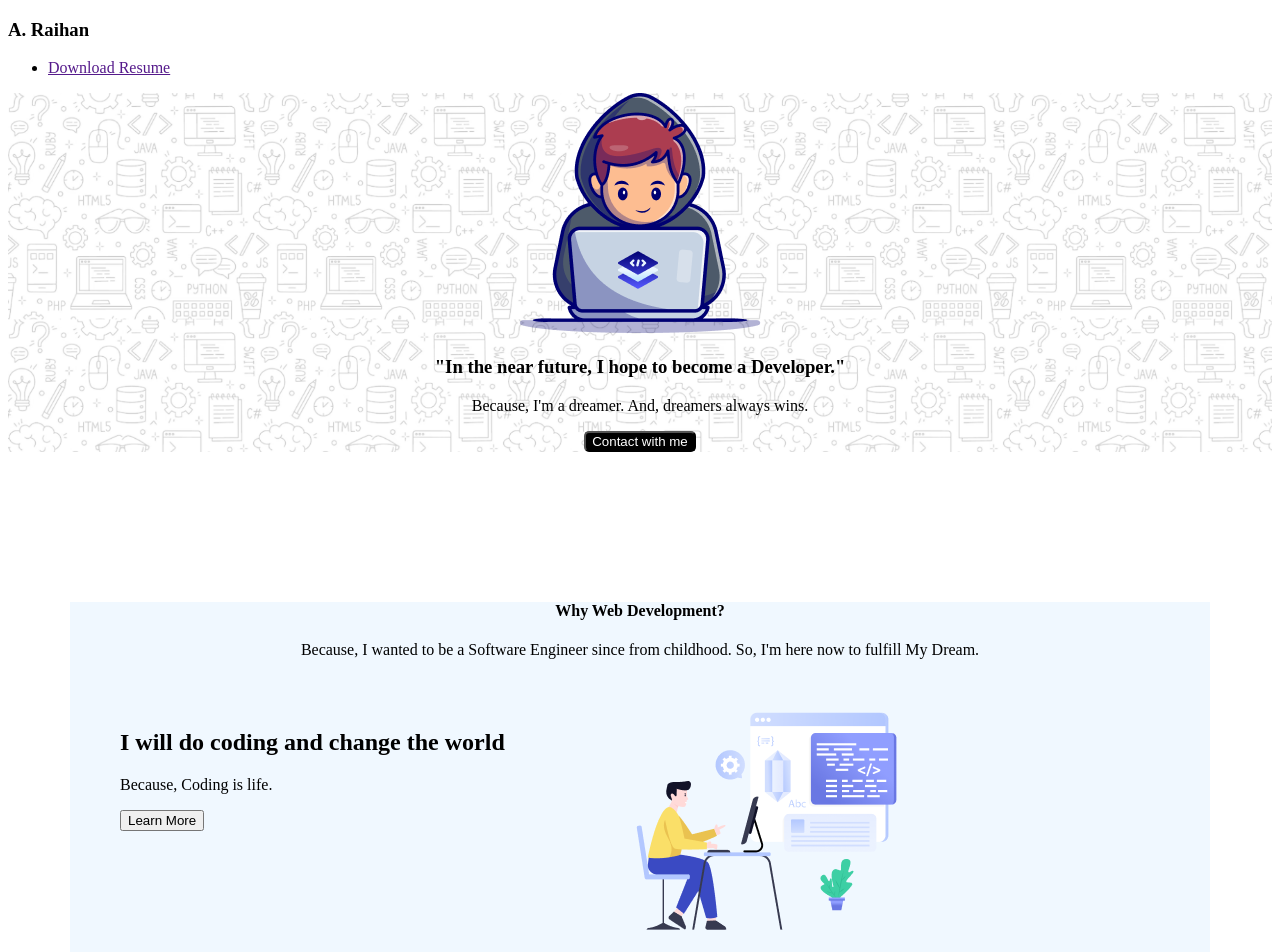
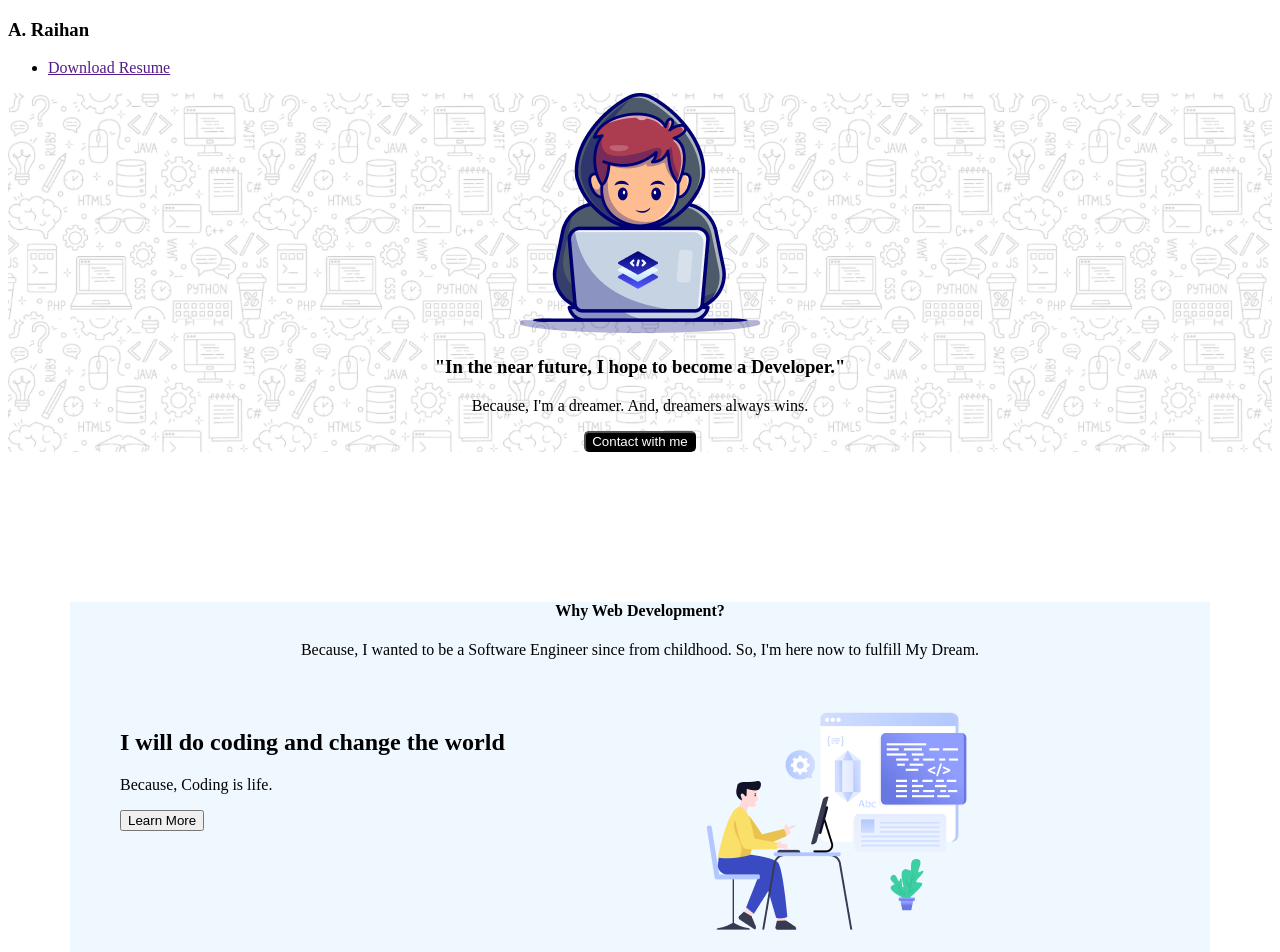
Before and after one commit to Raihan00016/assignment-1, a plain HTML site: page index.html in a window 1280 px wide. Shown: the top 952 px of the page. Drawn offline with Linux system fonts and the light colour scheme.

Commit message:
Update styles.css

```diff
--- a/styles/styles.css
+++ b/styles/styles.css
@@ -66,7 +66,7 @@ main{
 }
 
 .img{
-    padding-left: 130px;
+    padding-left: 200px;
 }
 .title-description{
 
```
